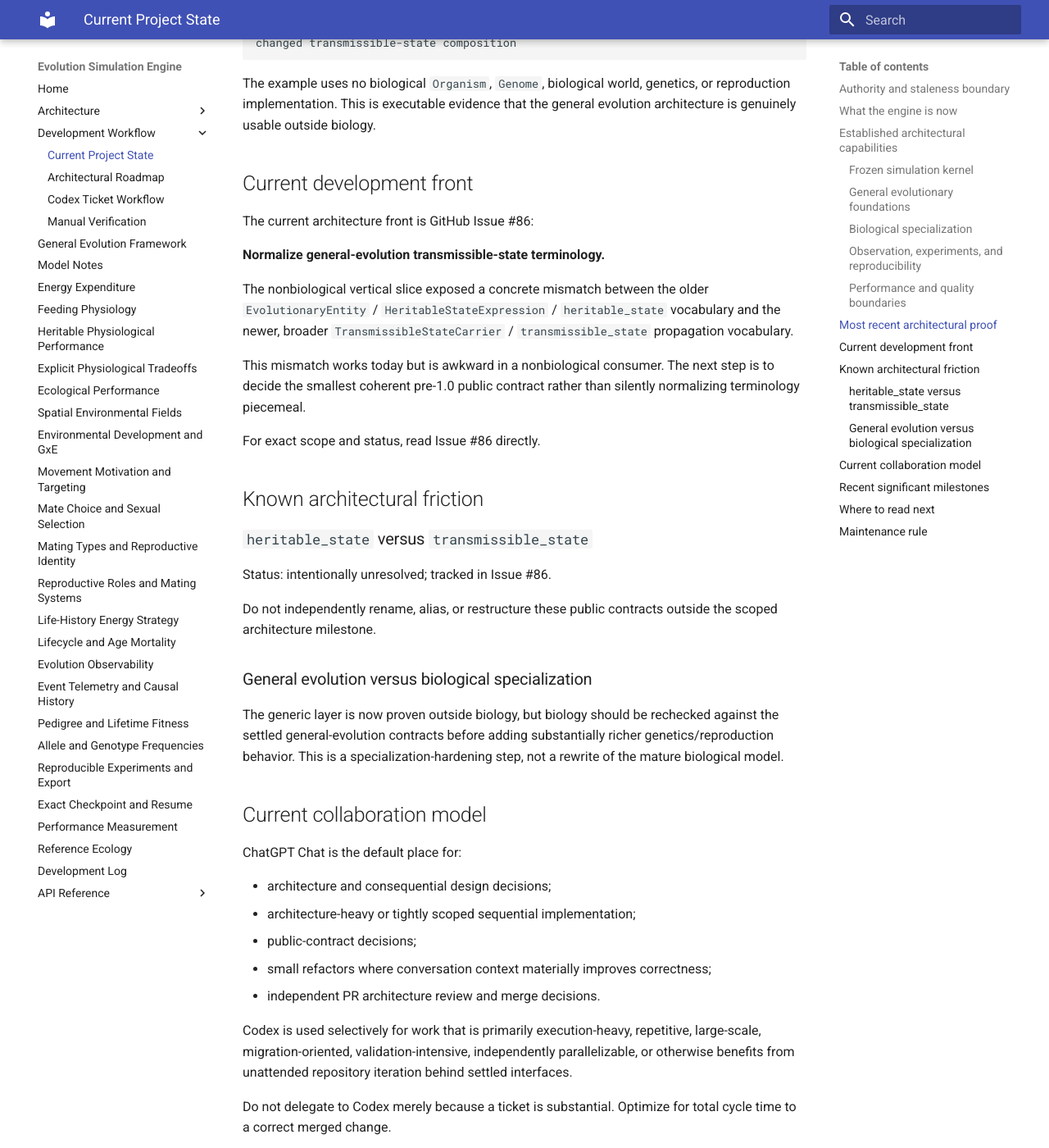
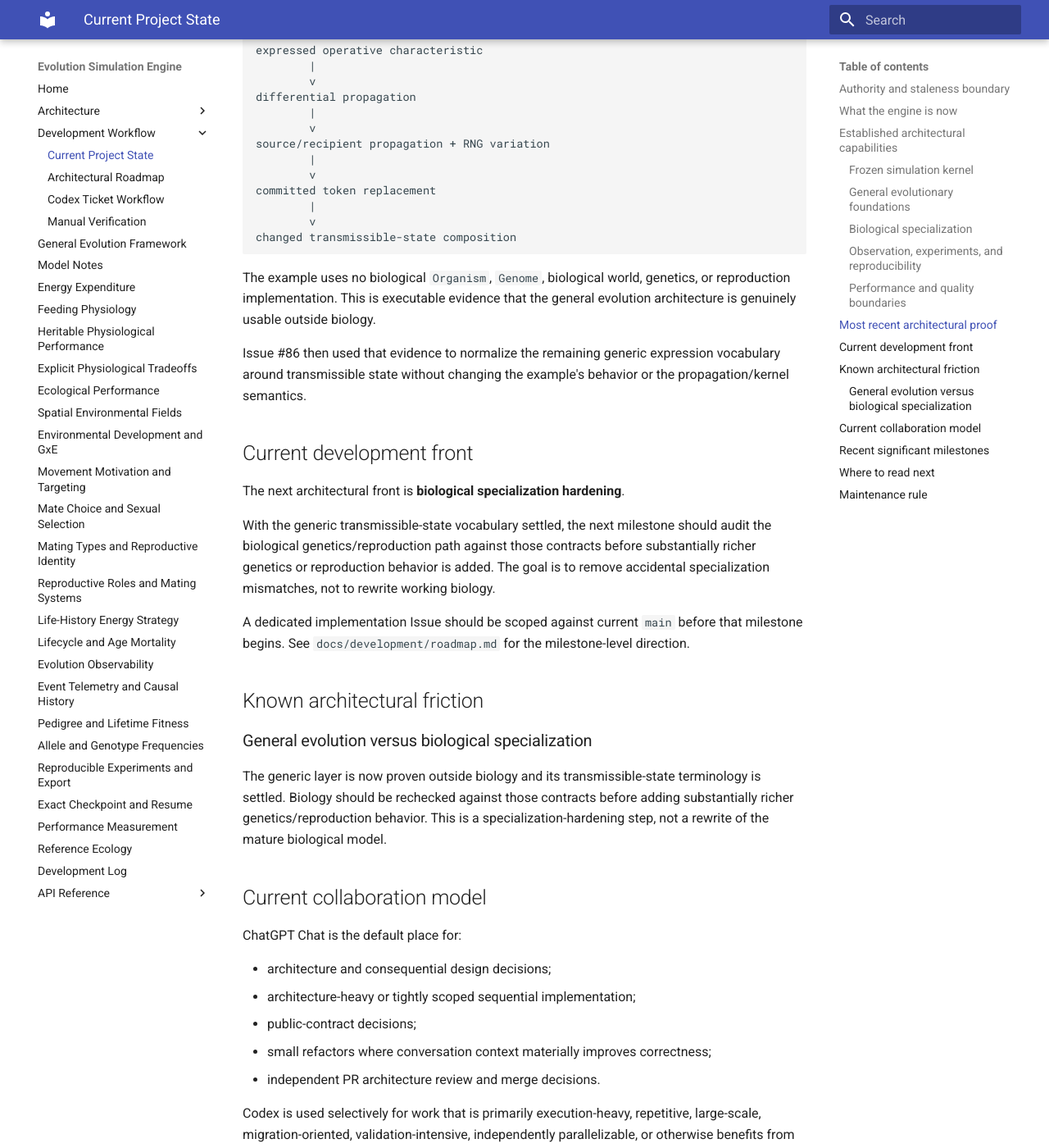
Before and after one commit to abdullahkhan57721/evolution-simulation-engine, an MkDocs documentation site: the page built from docs/development/current_state.md, in a window 1280 px wide and 1400 px high, scrolled down 3401 px. Shown: the whole window at 82% size. Built offline with MkDocs 1.6.1 and Material for MkDocs 9.7.7, drawn with Linux system fonts in a browser that asks for light colours; some of the changed text lies outside the part shown.

Commit message:
Normalize general-evolution transmissible-state terminology (#91)
Closes #86.

Use transmissible state as the canonical generic evolution term, remove redundant heritable-state carrier aliases, preserve biology-native vocabulary, and record the settled public contract in ADR 0007.

```diff
--- a/docs/decisions/README.md
+++ b/docs/decisions/README.md
@@ -48,3 +48,4 @@
 - [0004 — Prefer readability before micro-optimization](0004-readability-before-micro-optimization.md)
 - [0005 — Use the repository as durable collaboration memory](0005-repository-collaboration-memory.md)
 - [0006 — Add concise orientation and rolling roadmap documents](0006-concise-orientation-and-roadmap.md)
+- [0007 — Use transmissible state as the canonical general-evolution term](0007-transmissible-state-terminology.md)
--- a/docs/development/current_state.md
+++ b/docs/development/current_state.md
@@ -72,14 +72,21 @@
 
 The project has domain-neutral foundations for:
 
-- evolving entities and operative characteristics;
-- transmissible/heritable state expression;
+- evolving entities as an architectural concept and small capability contracts;
+- transmissible-state expression;
 - variation;
 - linkage and co-transmission structure;
 - source-state/recipient propagation;
 - entity production;
 - entity access/reference;
 - admission/departure and generic conflict/effect foundations.
+
+`transmissible state` is the canonical general-evolution term for information
+that may be expressed, varied, or propagated. `TransmissibleStateExpression`
+models expression, while `TransmissibleStateCarrier` and `PropagationModel`
+model the independent carrier/propagation capabilities. The former redundant
+`EvolutionaryEntity.heritable_state` contract is intentionally removed; see ADR
+0007.
 
 Propagation is broader than biological inheritance: it accepts zero or more
 source states, a separately modeled recipient, immutable propagation
@@ -92,6 +99,11 @@
 inheritance, mutation/recombination, sexual inheritance, development, organism
 production, lifecycle behavior, energetics, feeding, movement, predation,
 reproduction, spatial ecology, and biological world state.
+
+Biology keeps its domain-native terms where they carry stronger semantics:
+`Organism.genome` is also exposed through the generic `transmissible_state`
+carrier capability, while inheritance remains the biological specialization of
+general propagation.
 
 The design should remain extensible toward richer genetics, dominance and other
 non-additive expression, ploidy variation, chromosome-specific recombination,
@@ -145,38 +157,32 @@
 or reproduction implementation. This is executable evidence that the general
 evolution architecture is genuinely usable outside biology.
 
+Issue #86 then used that evidence to normalize the remaining generic expression
+vocabulary around transmissible state without changing the example's behavior or
+the propagation/kernel semantics.
+
 ## Current development front
 
-The current architecture front is GitHub Issue #86:
+The next architectural front is **biological specialization hardening**.
 
-**Normalize general-evolution transmissible-state terminology.**
+With the generic transmissible-state vocabulary settled, the next milestone
+should audit the biological genetics/reproduction path against those contracts
+before substantially richer genetics or reproduction behavior is added. The goal
+is to remove accidental specialization mismatches, not to rewrite working
+biology.
 
-The nonbiological vertical slice exposed a concrete mismatch between the older
-`EvolutionaryEntity` / `HeritableStateExpression` / `heritable_state` vocabulary
-and the newer, broader `TransmissibleStateCarrier` / `transmissible_state`
-propagation vocabulary.
-
-This mismatch works today but is awkward in a nonbiological consumer. The next
-step is to decide the smallest coherent pre-1.0 public contract rather than
-silently normalizing terminology piecemeal.
-
-For exact scope and status, read Issue #86 directly.
+A dedicated implementation Issue should be scoped against current `main` before
+that milestone begins. See `docs/development/roadmap.md` for the milestone-level
+direction.
 
 ## Known architectural friction
 
-### `heritable_state` versus `transmissible_state`
-
-Status: intentionally unresolved; tracked in Issue #86.
-
-Do not independently rename, alias, or restructure these public contracts outside
-the scoped architecture milestone.
-
 ### General evolution versus biological specialization
 
-The generic layer is now proven outside biology, but biology should be rechecked
-against the settled general-evolution contracts before adding substantially richer
-genetics/reproduction behavior. This is a specialization-hardening step, not a
-rewrite of the mature biological model.
+The generic layer is now proven outside biology and its transmissible-state
+terminology is settled. Biology should be rechecked against those contracts
+before adding substantially richer genetics/reproduction behavior. This is a
+specialization-hardening step, not a rewrite of the mature biological model.
 
 ## Current collaboration model
 
@@ -200,9 +206,13 @@
 
 Newest first; this is a milestone summary, not a changelog.
 
+- **#86 — transmissible-state terminology normalization:** made `transmissible
+  state` the single generic expression/variation/propagation vocabulary, removed
+  the redundant evolving-entity carrier Protocol, and kept biological inheritance
+  terminology as a specialization.
 - **#84 / #85 — nonbiological evolution proof:** demonstrated genuine evolution
-  through generic contracts without biological simulation objects and exposed the
-  terminology friction now tracked in #86.
+  through generic contracts without biological simulation objects and supplied
+  the evidence used by #86.
 - **#81 / #83 — collaboration workflow hardening:** made Issues, PR recovery
   checkpoints, manual verification, and repository-native agent handoff more
   explicit.
```
Also changed, not shown: docs/decisions/0007-transmissible-state-terminology.md (added, +74 -0 lines), docs/development/roadmap.md (+18 -17 lines), docs/general_evolution_framework.md (+31 -18 lines), 6 other files.
